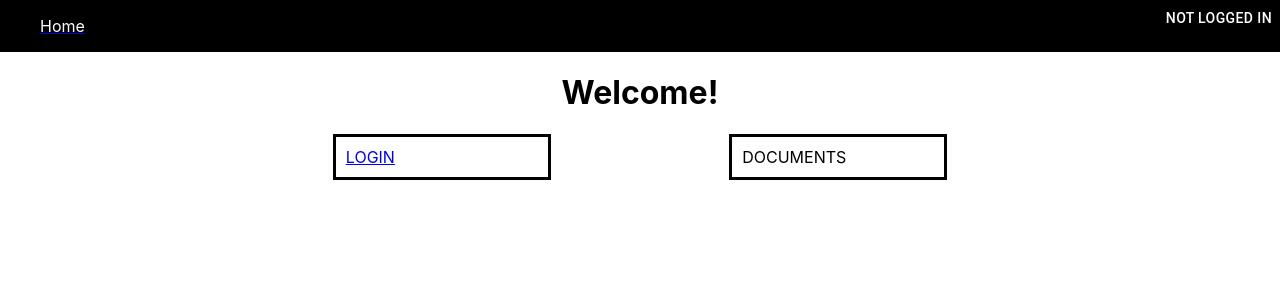
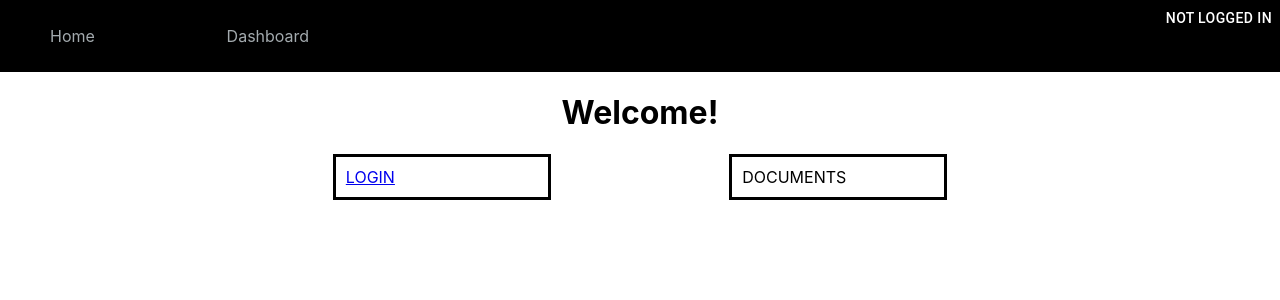
Before and after one commit to emma-woodward/NeighborhoodWebsite, a React (Create React App) app in the folder app/: page / in a window 1280 px wide. Shown: the top 300 px of the page. Built offline with nearby package versions, Linux system fonts and the light colour scheme; no server answers.

Commit message:
Added styling

```diff
--- a/app/src/Components/Navbar.js
+++ b/app/src/Components/Navbar.js
@@ -16,7 +16,8 @@ function Navbar() {
         <div className="TheNavBar">
           <nav>
             <ul>
-                <li><Link to="/"><div className="IndividualLinks">Home</div></Link></li>
+                <li><Link to="/" className="IndividualLinks"><div>Home</div></Link></li>
+                <li><Link to="/dashboard" className="IndividualLinks"><div>Dashboard</div></Link></li>
             </ul>
           </nav>
 
--- a/app/src/Styling.css
+++ b/app/src/Styling.css
@@ -20,9 +20,25 @@
     margin-right: 10%;
 }
 
+.IndividualLinks div{
+    color: #a3aaae;
+    text-align: center;
+    width: auto;
+    height: max-content;
+    padding: 10px;
+}
+
+.IndividualLinks div:hover{
+    color: white;
+}
+
+.IndividualLinks:visited{
+    color: #a3aaae;
+    text-decoration: none;
+}
+
 .IndividualLinks{
-    color: white;
-    text-align: center;
+    text-decoration: none;
 }
 
 .MembersLoginDiv{
```
Also changed, not shown: 1 other file (tests, documents, lock files or other folders).
